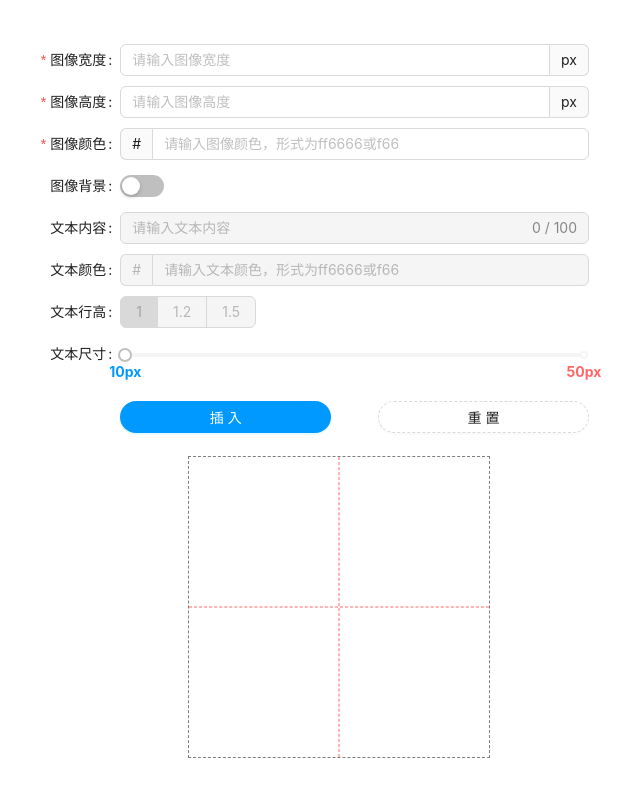
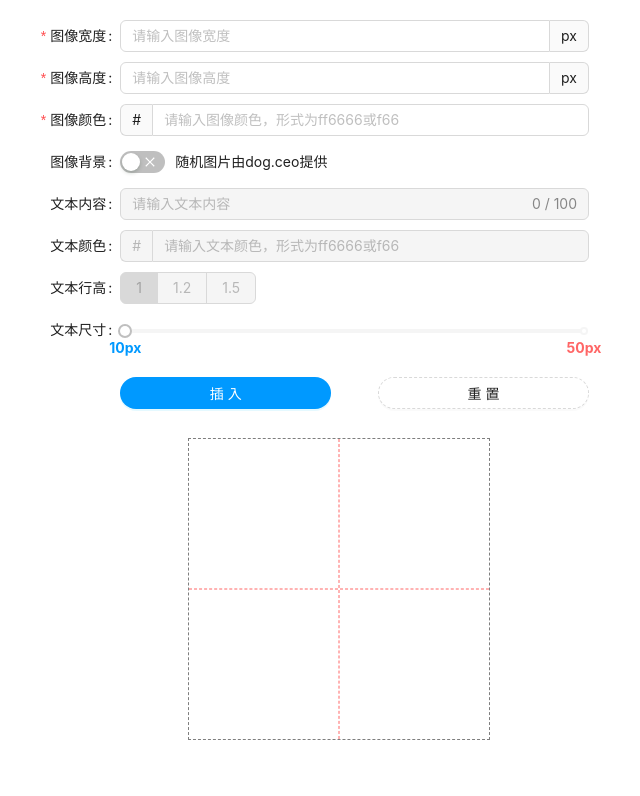
Before and after one commit to JowayYoung/figma-placeimg, a React (Vite) app in the folder packages/ui/: page / in a window 1280 px wide. Shown: the top 796 px of the page, without its empty margins (301-941 px from the left). Built offline with nearby package versions, Linux system fonts and the light colour scheme.

Commit message:
接入占位图生成功能

```diff
--- a/packages/ui/package.json
+++ b/packages/ui/package.json
@@ -13,7 +13,6 @@
 		"@ant-design/icons": "5.0.1",
 		"@yangzw/bruce-us": "1.0.7",
 		"antd": "5.2.1",
-		"axios": "1.3.3",
 		"react": "18.2.0",
 		"react-dom": "18.2.0"
 	},
--- a/packages/ui/src/index.scss
+++ b/packages/ui/src/index.scss
@@ -1,14 +1,20 @@
 .placeimg {
 	&-page {
+		display: flex;
+		flex-direction: column;
+		align-items: center;
+		padding: 20px 0;
 		height: 100vh;
 	}
 	&-form {
 		width: 750px;
 		&-item {
 			margin-bottom: 10px;
-		}
-		&-handler {
-			.ant-form-item-control-input-content {
+			&.switch .ant-form-item-control-input-content {
+				display: flex;
+				align-items: center;
+			}
+			&.btns .ant-form-item-control-input-content {
 				display: flex;
 				justify-content: space-between;
 			}
@@ -18,6 +24,7 @@
 		}
 	}
 	&-img {
+		margin-top: 20px;
 		width: 300px;
 		height: 300px;
 		outline: 1px dashed rgba(#000, .5);
--- a/packages/ui/src/index.tsx
+++ b/packages/ui/src/index.tsx
@@ -1,11 +1,13 @@
-import React, { useEffect, useState } from "react";
-import { Button, Form, Input, Radio, Slider, Switch } from "antd";
+import React, { Fragment, useEffect, useState } from "react";
+import { CheckOutlined, CloseOutlined } from "@ant-design/icons";
+import { WaitFor } from "@yangzw/bruce-us";
+import { Button, Form, Input, Radio, Slider, Switch, Tooltip } from "antd";
 import { type SliderMarks } from "antd/es/slider";
 
 import "./assets/css/reset.css";
 import "./index.scss";
 import { LINE_HEIGHTS } from "./utils/getting";
-import { DownloadImg } from "./utils/setting";
+import { type DownloadImgType, DownloadImg, RenderImg } from "./utils/setting";
 
 interface FormType {
 	bgColor: string
@@ -20,6 +22,7 @@ interface FormType {
 
 export default function App(): JSX.Element {
 	const [loading, setLoading] = useState<boolean>(false);
+	const [bgImg, setBgImg] = useState<DownloadImgType>({ u8a: null, url: "" });
 	const [fontSizeRange, setFontSizeRange] = useState<number[]>([10, 50]);
 	const [editImgColor, setEditImgColor] = useState<boolean>(true);
 	const [editText, setEditText] = useState<boolean>(false);
@@ -46,22 +49,29 @@ export default function App(): JSX.Element {
 		}
 	};
 	const lineHeightsDom = LINE_HEIGHTS.map(v => <Radio.Button key={v.id} value={v.id}>{v.val}</Radio.Button>);
-	const onChange = (change: FormType, allChange: FormType): void => {
+	const onChange = async(change: FormType, allChange: FormType): Promise<void> => {
 		if (change.height !== undefined) {
 			const _height = +change.height;
 			const max = _height > 50 ? 50 : _height < 10 ? 10 : _height;
 			setFontSizeRange([10, max]);
+		}
+		if (change.bgImage) {
+			setLoading(true);
+			const res = await DownloadImg();
+			await WaitFor();
+			setBgImg(res);
+			setLoading(false);
+		} else {
+			setBgImg({ u8a: null, url: "" });
 		}
 		setEditImgColor(!allChange.bgImage);
 		setEditText(!!allChange.width && !!allChange.height);
 		setEditTextSize(+allChange.height >= 10);
 	};
 	const onSubmit = (form: FormType): void => {
-		setLoading(true);
 		const { bgColor, bgImage, color, content, fontSize, height, lineHeight, width } = form;
-		const opts = {
+		const renderOpts = {
 			bgColor: `#${bgColor || "f66"}`,
-			bgImage,
 			color: `#${color || "fff"}`,
 			content,
 			fontSize,
@@ -69,8 +79,8 @@ export default function App(): JSX.Element {
 			lineHeight: fontSize * lineHeight,
 			width: +width
 		};
-		console.log("占位图配置", opts);
-		const data = DownloadImg(opts);
+		console.log("渲染图像", renderOpts);
+		const data = bgImage && bgImg.u8a && bgImg.url ? bgImg.u8a : RenderImg(renderOpts);
 		parent.postMessage({
 			pluginMessage: {
 				data,
@@ -81,10 +91,7 @@ export default function App(): JSX.Element {
 		}, "*");
 		onReset();
 	};
-	const onReset = (): void => {
-		form.resetFields();
-		setLoading(false);
-	};
+	const onReset = (): void => form.resetFields();
 	const onUpdate = (e: MessageEvent): void => {
 		if (e.data.pluginMessage.type === "update") {
 			form.setFieldValue("width", e.data.pluginMessage.width);
@@ -96,13 +103,14 @@ export default function App(): JSX.Element {
 		return () => window.removeEventListener("message", onUpdate);
 	}, []); // eslint-disable-line
 	return (
-		<div className="placeimg-page flex-ct-y">
+		<div className="placeimg-page">
 			<Form
 				className="placeimg-form"
 				form={form}
 				labelCol={{ span: 5 }}
 				wrapperCol={{ span: 15 }}
 				initialValues={initForm}
+				disabled={loading}
 				onFinish={onSubmit}
 				onValuesChange={onChange}
 			>
@@ -143,13 +151,13 @@ export default function App(): JSX.Element {
 						disabled={!editImgColor}
 					/>
 				</Form.Item>
-				<Form.Item
-					className="placeimg-form-item"
-					name="bgImage"
-					label="图像背景"
-					valuePropName="checked"
-				>
-					<Switch />
+				<Form.Item className="placeimg-form-item switch" label="图像背景">
+					<Fragment>
+						<Form.Item name="bgImage" valuePropName="checked" style={{ marginBottom: 0, marginRight: 10 }}>
+							<Switch checkedChildren={<CheckOutlined />} unCheckedChildren={<CloseOutlined />} />
+						</Form.Item>
+						<Tooltip title={bgImg.url}>随机图片由dog.ceo提供{bgImg.url ? "，图片已生成并保存到内存中" : ""}</Tooltip>
+					</Fragment>
 				</Form.Item>
 				<Form.Item
 					className="placeimg-form-item"
@@ -192,13 +200,12 @@ export default function App(): JSX.Element {
 						disabled={!editText || !editTextSize}
 					/>
 				</Form.Item>
-				<Form.Item className="placeimg-form-handler" wrapperCol={{ offset: 5, span: 15 }}>
+				<Form.Item className="placeimg-form-item btns" wrapperCol={{ offset: 5, span: 15 }}>
 					<Button
 						className="placeimg-form-btn"
 						type="primary"
 						htmlType="submit"
 						shape="round"
-						loading={loading}
 					>插入</Button>
 					<Button
 						className="placeimg-form-btn"
--- a/packages/ui/src/utils/setting.ts
+++ b/packages/ui/src/utils/setting.ts
@@ -1,4 +1,25 @@
-interface RectType {
+import { Aios } from "@yangzw/bruce-us/dist/web";
+
+interface DownloadImgReturnType {
+	message: string
+	status: string
+}
+
+interface DownloadImgType {
+	u8a: Uint8Array | null
+	url: string
+}
+
+async function DownloadImg(): Promise<DownloadImgType> {
+	const [err, res] = await Aios<DownloadImgReturnType>({ url: "https://dog.ceo/api/breeds/image/random" });
+	const url = !err && res.status === "success" ? res.message : "";
+	const data = await fetch(url);
+	const buffer = await data.arrayBuffer();
+	const u8a = new Uint8Array(buffer);
+	return { u8a, url };
+}
+
+interface RenderImgType {
 	bgColor?: string
 	color?: string
 	content?: string
@@ -8,7 +29,7 @@ interface RectType {
 	width?: number
 }
 
-function DownloadImg({
+function RenderImg({
 	bgColor = "#f66",
 	color = "#fff",
 	content = "",
@@ -16,7 +37,7 @@ function DownloadImg({
 	height = 200,
 	lineHeight = 10,
 	width = 200
-}: RectType): Uint8Array {
+}: RenderImgType): Uint8Array {
 	const img = document.getElementById("placeimg-img");
 	const canvas = document.createElement("canvas");
 	const ctx = canvas.getContext("2d");
@@ -83,6 +104,8 @@ function WrapText({
 }
 
 export {
+	type DownloadImgType,
 	DownloadImg,
+	RenderImg,
 	WrapText
 };
```
Also changed, not shown: packages/core/src/index.ts (+5 -4 lines).
